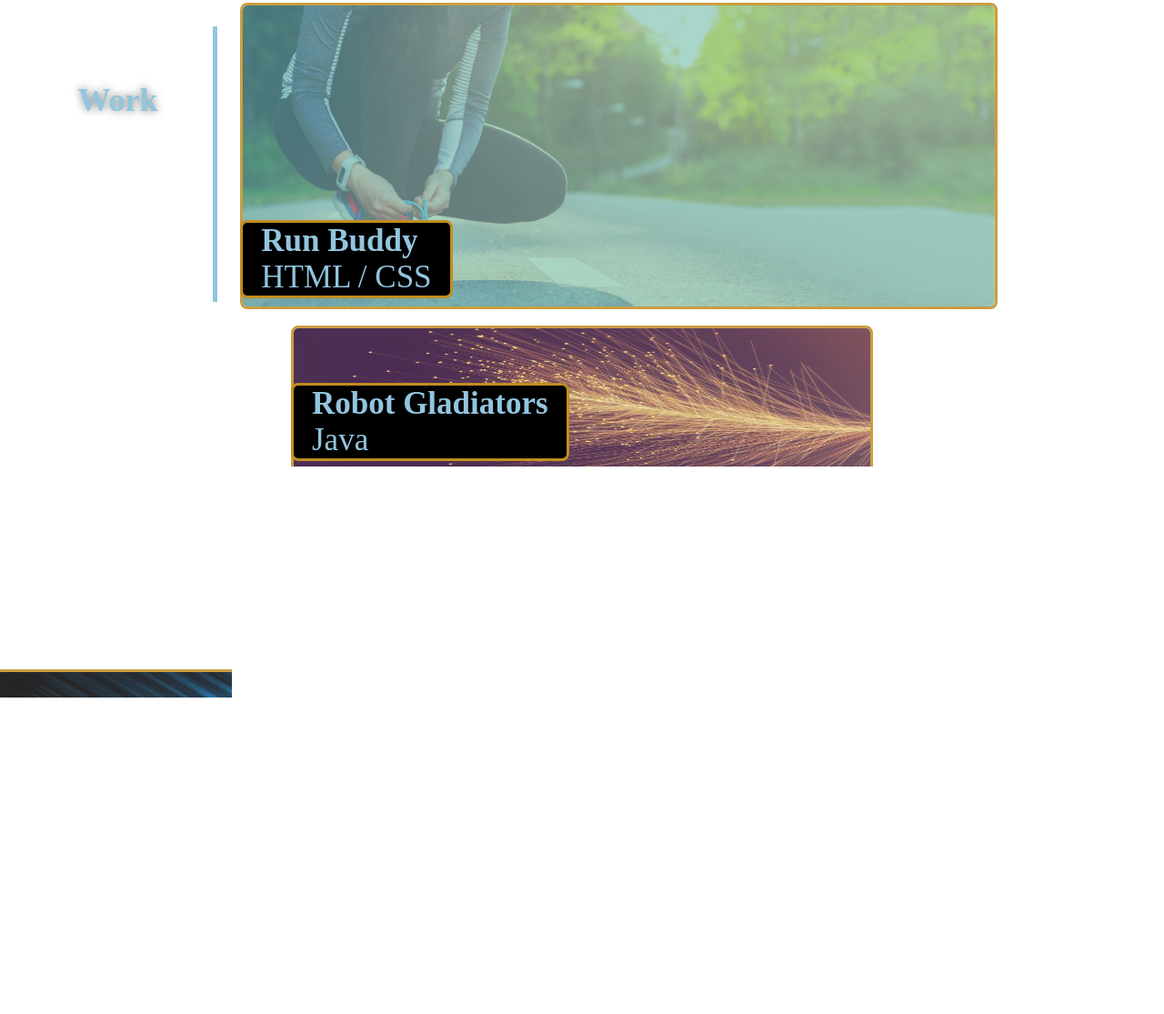
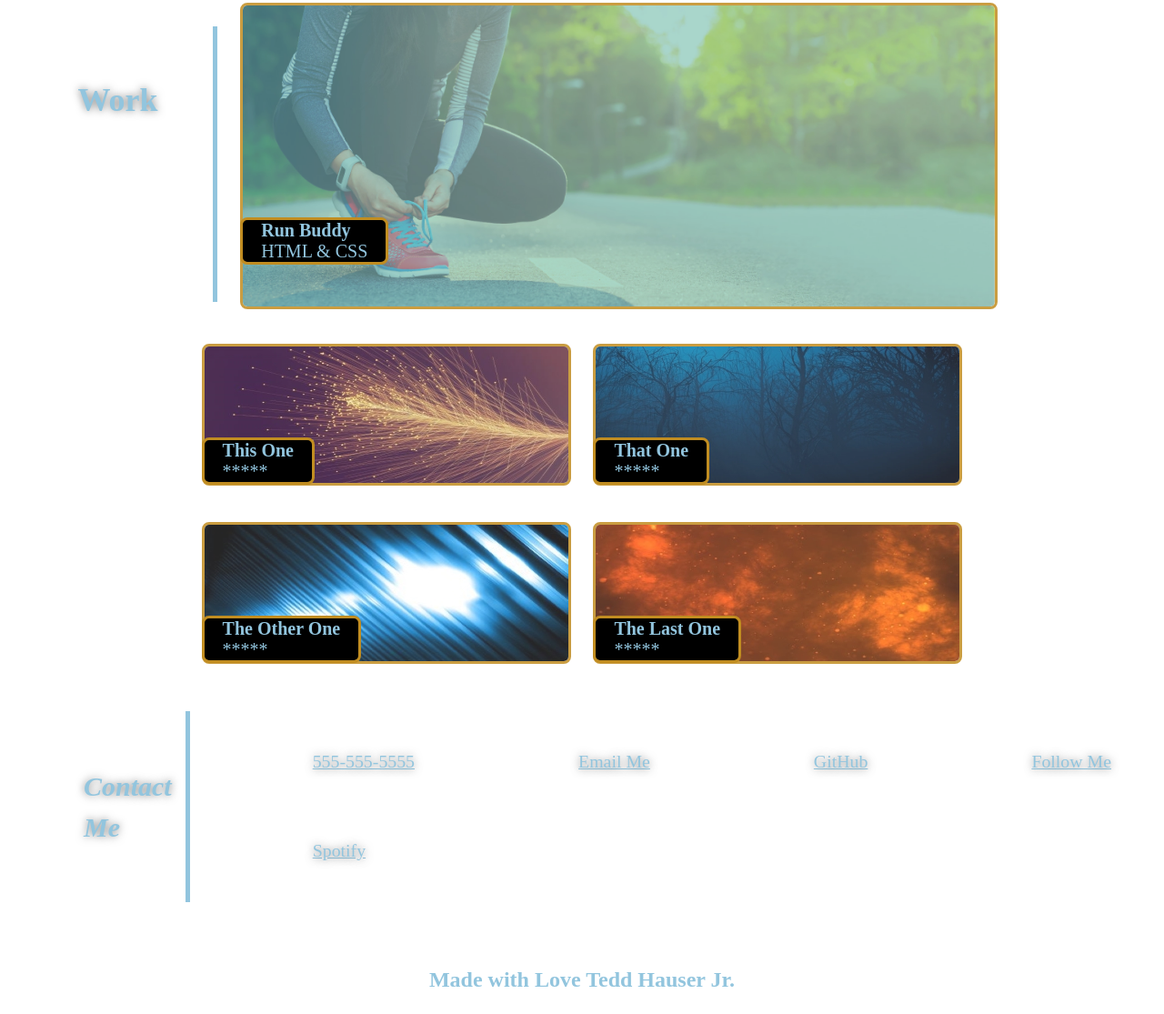
Before and after one commit to HozJr/Challenge-Portfolio, a plain HTML site: page index.html in a window 1280 px wide. Shown: the part 758-1873 px from the top of the page at 91% size. Drawn offline with Linux system fonts and the light colour scheme.

Commit message:
generic flex box added

```diff
--- a/assets/css/style.css
+++ b/assets/css/style.css
@@ -148,51 +148,7 @@ header nav ul li a {
 .Run-Buddy {
     display: flex;
     flex-direction: column;
-    flex: 1;
-}
-
-.container {
-    position: relative;
-}
-
-.text-block {
-    position: absolute;
-    bottom: 30px;
-    left: 0px;
-    background-color: black;
-    color: var(--blue);
-    padding-left: 20px;
-    padding-right: 20px;
-    font-size: 35px;
-    border-radius: 8px;
-    border: 3px #C18D21 solid;
-}
-
-.flex-2-text-block {
-    position: absolute;
-    bottom: 40px;
-    left: 20px;
-    background-color: black;
-    color: white;
-    padding-left: 20px;
-    padding-right: 20px;
-    font-size: 35px;
-}
-
-.flex-2 {
-    display: flex;
-    flex-wrap: wrap;
-    flex: 200px;
-    justify-content: center;
-    gap: 2%;
-}
-
-.flex-3 {
-    display: flex;
-    flex: 200px;
-    padding: 20px;
-    justify-content: center;
-    gap: 2%;
+    flex: auto;
 }
 
 .run-img {
@@ -202,19 +158,58 @@ justify-content: right;
 border-radius: 8px;
 border: 3px #C18D21 solid;
 opacity: 85%;
-
 }
 
 .run-img:hover {
     opacity: 100%;
 }
+
+.flex-2, .flex-3 {
+    display: flex;
+    flex: 200px;
+    justify-content: center;
+    gap: 2%;
+    margin: auto;
+    padding: 20px;
+}
+
 .img {
     border-radius: 8px;
     border: 3px #C18D21 solid;
     opacity: 85%;
+    width: 100%;
+    height: 100%;
+    justify-content: right;
+    display: flex;
+
 }
 .img:hover {
     opacity: 100%;
+}
+
+.container {
+    position: relative;
+    align-content: right;
+    flex-wrap: wrap;
+    margin: 0 auto;
+    height: 100%;
+    width: 100%;
+    display: flex;
+    flex-direction: column;
+}
+
+.text-block {
+    position: absolute;
+    align-self: center;
+    top: 66.5%;
+    left: 0px;
+    background-color: black;
+    color: var(--blue);
+    padding-left: 20px;
+    padding-right: 20px;
+    font-size: 20px;
+    border-radius: 8px;
+    border: 3px #C18D21 solid;
 }
 
 .examples {
--- a/index.html
+++ b/index.html
@@ -58,63 +58,63 @@
         </section>
 
         <section id="work" class="examples">
-            <h2>Work</h2>
+            <h2><strong>Work</strong></h2>
             <article class="Run-Buddy" >
                 <div class="container">
-                    <a href="https://hozjr.github.io/run-buddy/" target="_blank" rel="noopener noreferrer">
-                        <img src="assets\images\hero-bg.jpg" class="run-img"/>
+                    <a href="https://www.google.com/" target="_blank" rel="noopener noreferrer">
+                        <img src="assets\images\hero-bg.jpg" class="run-img" alt="Sneak Peak at the Run Buddy website"/>
                     </a>
                     <div class="text-block">
                         <h4>Run Buddy</h4>
-                             <p>HTML / CSS</p>
+                        <p>HTML & CSS</p>
                     </div>
                 </div>
             </article>
         </section>
         <section class="flex-2">
-            <article class="box2" >
+            <article>
                 <div class="container">
                     <a href="https://www.google.com/" target="_blank" rel="noopener noreferrer">
-                    <img src="assets\images\img1.jpg" width="640" height="175" class="img"/>
+                        <img src="assets\images\img1.1.jpg" alt="Placeholder image" class="img"/>
                     </a>
                     <div class="text-block">
-                            <h4>Robot Gladiators</h4>
-                            <p>Java</p>
+                        <h4>This One</h4>
+                        <p>*****</p>
                     </div>
                 </div>
             </article>
-            <article class="box3" >
+            <article>
                 <div class="container">
                     <a href="https://www.google.com/" target="_blank" rel="noopener noreferrer">
-                    <img src="assets\images\img2.jpg" width="640" height="175" class="img"/>
+                        <img src="assets\images\Img2.2.jpg" alt="Placeholder image" class="img"/>
                     </a>
                     <div class="text-block">
-                            <h4>Next Example</h4>
-                            <p>Super awesome</p>
+                        <h4>That One</h4>
+                        <p>*****</p>
                     </div>
                 </div>
             </article>
         </section>
         <section class="flex-3">
-            <article class="box4" >
+            <article>
                 <div class="container">
                     <a href="https://www.google.com/" target="_blank" rel="noopener noreferrer">
-                    <img src="assets\images\img3.jpg" width="640" height="175" class="img"/>
+                        <img src="assets\images\Img3.3.jpg" alt="Placeholder image" class="img"/>
                     </a>
                     <div class="text-block">
-                            <h4>Next Example</h4>
-                            <p>Super awesome</p>
+                        <h4>The Other One</h4>
+                        <p>*****</p>
                     </div>
                 </div>
             </article>
-            <article class="box5" >
+            <article>
                 <div class="container">
                     <a href="https://www.google.com/" target="_blank" rel="noopener noreferrer">
-                    <img src="assets\images\img4.jpg" width="640" height="175" class="img"/>
+                        <img src="assets\images\Img4.4.jpg" alt="Placeholder image" class="img"/>
                     </a>
                     <div class="text-block">
-                            <h4>Next Example</h4>
-                            <p>Super awesome</p>
+                        <h4>The Last One</h4>
+                        <p>*****</p>
                     </div>
                 </div>
             </article>
```
Also changed, not shown: assets/images/Img2.2.jpg (added), assets/images/img1.1.jpg (added), assets/images/img3.3.jpg (added), assets/images/img4.4.jpg (added). Lines whose indentation alone changed are shown as unchanged.
